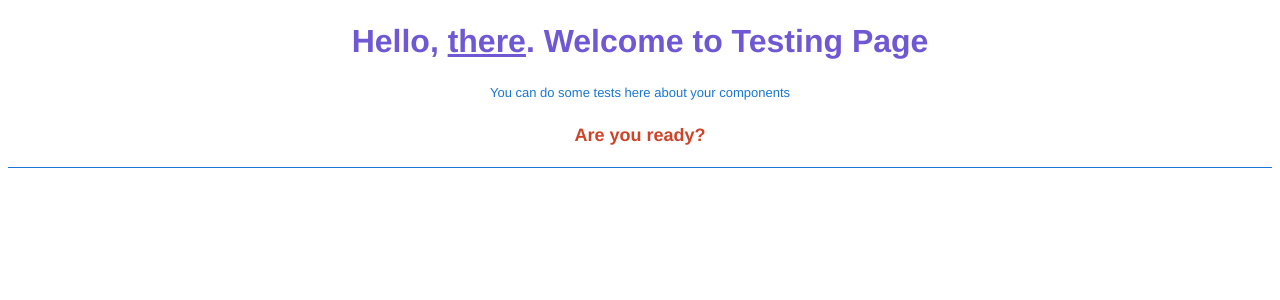
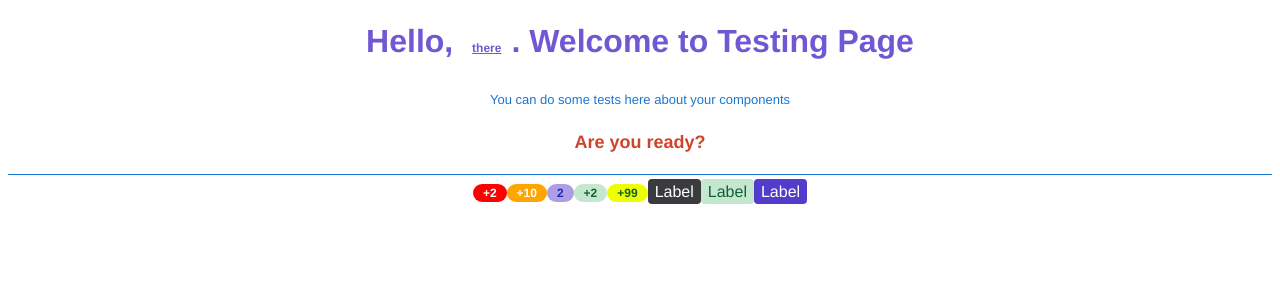
Before and after one commit to KevinZav/Punto-Venta, a Vue app: page /testing#/testing in a window 1280 px wide. Shown: the top 300 px of the page. Built offline with nearby package versions, Linux system fonts and the light colour scheme.

Commit message:
Se crearon los componentes de Badge y Label

```diff
--- a/src/App.vue
+++ b/src/App.vue
@@ -1,6 +1,25 @@
 <template>
   <router-view></router-view>
+  <Badge text="+2" bgColor="red" textColor="white"></Badge>
+  <Badge text="+10" bgColor="orange" textColor="white"></Badge>
+  <Badge text="2" bgColor="#ad9ee5" textColor="#1e2ab5"></Badge>
+  <Badge text="+2" bgColor="#C4E7D0" textColor="#106132"></Badge>
+  <Badge text="+99" bgColor="#EEFF00" textColor="#106132"></Badge>
+  <CustomLabel text="Label" bgColor="#393B3F" textColor="white"></CustomLabel>
+  <CustomLabel text="Label" bgColor="#C4E7D0" textColor="#106132"></CustomLabel>
+  <CustomLabel text="Label" bgColor="#513CCC" textColor="white"></CustomLabel>
 </template>
+
+<script>
+import Badge from './app/shared/modules/components/Badge/CustomBadge.vue'
+import CustomLabel from './app/shared/modules/components/Label/CustomLabel.vue'
+export default {
+  components:{
+    Badge,
+    CustomLabel
+  }
+}
+</script>
 
 <style>
 #app {
--- /dev/null
+++ b/src/app/shared/modules/components/Badge/CustomBadge.vue
@@ -0,0 +1,35 @@
+<template>
+  <span :style="style">{{ text }}</span>
+</template>
+
+<script>
+export default {
+    props: {
+        text:{
+            type: String,
+            required: true
+        },
+        bgColor: {
+            type: String,
+        },
+        textColor: {
+            type: String
+        }
+    },
+    computed:{
+        style(){
+            const { bgColor , textColor } = this
+            return `background-color:${ bgColor }; color: ${ textColor }`
+        }
+    }
+}
+</script>
+
+<style>
+    span{
+        padding: 2px 10px 2px 10px;
+        border-radius: 40px;
+        font-weight: 600;
+        font-size: 12px;
+    }
+</style>
--- /dev/null
+++ b/src/app/shared/modules/components/Label/CustomLabel.vue
@@ -0,0 +1,37 @@
+<template>
+    <label for="" :style="style">{{text}}</label>
+</template>
+
+<script>
+export default {
+    props: {
+        text: {
+            type: String,
+            required: true
+        },
+        bgColor: {
+            type: String,
+        },
+        textColor: {
+            type: String
+        }
+    },
+    computed: {
+        style(){
+            const { bgColor , textColor } = this
+            return `
+            background-color: ${ bgColor };
+            color: ${ textColor };
+            `
+        },
+    }
+}
+</script>
+
+<style>
+    label{
+        border-radius: 4px;
+        padding: 4px 7px;
+        font-weight: 500;
+    }
+</style>
```
